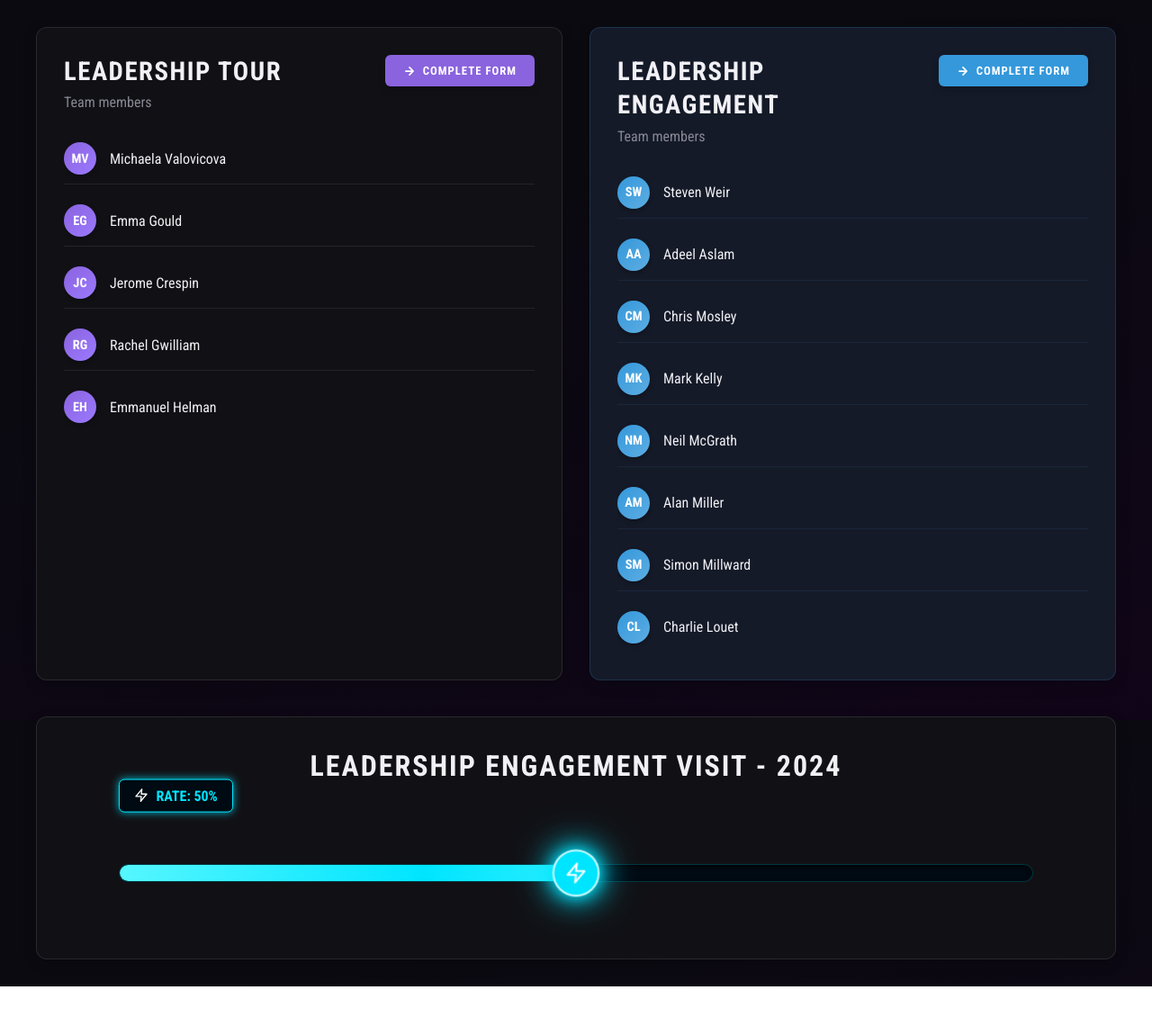
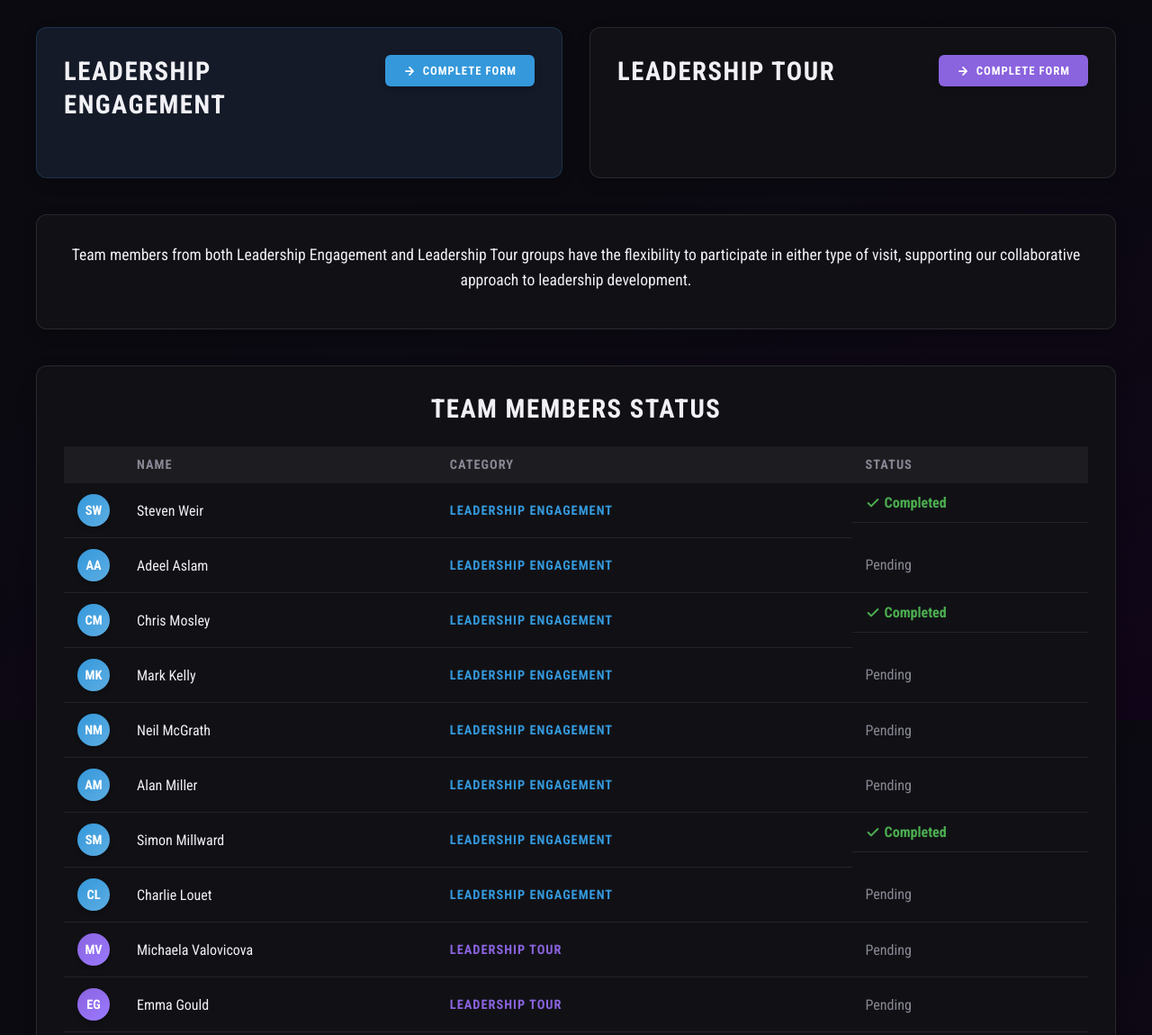
Before and after one commit to ajforerunner/Leadership-dashboard, a plain HTML site: page index.html in a window 1280 px wide. Shown: the top 1150 px of the page at 90% size. Before the commit the page ends 1096 px from the top, so only its background shows below. Drawn offline with Linux system fonts and the light colour scheme.

Commit message:
Update index.html

```diff
--- a/index.html
+++ b/index.html
@@ -3,7 +3,7 @@
 <head>
     <meta charset="UTF-8">
     <meta name="viewport" content="width=device-width, initial-scale=1.0">
-    <title>Leadership Dashboard - Enhanced V6</title>
+    <title>Leadership Dashboard - Combined Version</title>
     <link href="https://fonts.googleapis.com/css2?family=Roboto+Condensed:wght@300;400;700&display=swap" rel="stylesheet">
     <style>
         :root {
@@ -35,6 +35,9 @@
             --anim-fast: 0.2s;
             --anim-medium: 0.4s;
             --anim-slow: 0.6s;
+
+            /* Green for completed status */
+            --completed-color: #4caf50;
         }
 
         * {
@@ -104,7 +107,6 @@
              border-color: rgba(52, 152, 219, 0.3);
          }
 
-
         /* Card Header - Updated for robust alignment */
         .card-header {
             display: flex;
@@ -119,7 +121,6 @@
         .card-header-text {
             flex-grow: 1; /* Allow text block to take available space */
         }
-
 
         /* Title Typography */
         .card-title {
@@ -193,109 +194,64 @@
             transform: translateX(2px);
         }
 
-
-        /* Team list styles */
-        .team-list {
-            display: flex;
-            flex-direction: column;
-            gap: 12px;
-            flex-grow: 1; /* Allows list to push footer down */
+        /* Combined Team Members Table */
+        .combined-team-table {
+            margin-top: 40px;
+            background: var(--card-bg);
+            border-radius: var(--card-radius);
+            padding: 30px;
+            border: 1px solid var(--border-color);
+            box-shadow: 0 5px 15px rgba(0, 0, 0, 0.2);
+            /* Animation */
+            opacity: 0;
+            transform: translateY(20px);
+            animation: fadeInUp var(--anim-slow) ease forwards;
+            animation-delay: 0.3s;
         }
 
-        /* Team item styles */
-        .team-item {
-            display: flex;
-            align-items: center;
-            padding: 10px 0;
-            background: transparent;
-            border-radius: 0;
-            transition: all var(--anim-medium) cubic-bezier(0.25, 0.8, 0.25, 1);
-            text-decoration: none;
+        .combined-title {
+            font-size: 1.8rem;
+            letter-spacing: 1.5px;
+            font-weight: 700;
+            text-transform: uppercase;
             color: var(--text-color);
-            position: relative;
-            overflow: hidden;
-            border: none;
+            margin-bottom: 25px;
+            text-align: center;
+        }
+
+        .team-table {
+            width: 100%;
+            border-collapse: collapse;
+            margin-top: 15px;
+        }
+
+        .team-table th {
+            text-align: left;
+            padding: 12px 15px;
+            background: rgba(255, 255, 255, 0.05);
+            color: var(--gray-text);
+            font-size: 0.9rem;
+            font-weight: 700;
+            text-transform: uppercase;
+            letter-spacing: 1px;
+        }
+
+        .team-table td {
+            padding: 12px 15px;
             border-bottom: 1px solid rgba(255, 255, 255, 0.08);
-            box-shadow: none;
-            min-height: 45px;
+            vertical-align: middle;
         }
-        .team-item:last-child {
+
+        .team-table tr:last-child td {
             border-bottom: none;
         }
 
-        .team-item .team-name {
-            transition: opacity var(--anim-medium) ease, transform var(--anim-medium) ease;
-            font-size: 1rem;
-            font-weight: 400;
-            flex-grow: 1;
-            white-space: nowrap;
-            overflow: hidden;
-            text-overflow: ellipsis;
-            color: var(--text-color);
+        .team-table tr:hover {
+            background: rgba(255, 255, 255, 0.05);
         }
 
-        /* Team item hover */
-        .team-item:hover {
-            background: rgba(255, 255, 255, 0.05);
-            box-shadow: none;
-            transform: none;
-            border-color: rgba(255, 255, 255, 0.08);
-            color: var(--text-color);
-            padding-left: 10px;
-            margin-left: -10px;
-            border-radius: 4px;
-        }
-
-        .team-item:hover .team-name {
-            opacity: 0;
-            transform: translateX(-10px);
-        }
-
-        /* "Complete Form" text appearance */
-        .team-item::after {
-            content: "Complete Form ↗";
-            position: absolute;
-            left: 60px;
-            right: 10px;
-            top: 50%;
-            transform: translateY(-50%) translateX(10px);
-            font-size: 0.95rem;
-            font-weight: 700;
-            color: var(--primary-color);
-            opacity: 0;
-            transition: all var(--anim-medium) ease;
-            pointer-events: none;
-            white-space: nowrap;
-            overflow: hidden;
-            text-overflow: ellipsis;
-        }
-
-        .team-item:hover::after {
-            opacity: 1;
-            transform: translateY(-50%) translateX(0);
-        }
-
-        /* Blue themed team items */
-        .team-item.blue-team-item {
-            background: transparent;
-            border-color: rgba(52, 152, 219, 0.1); /* Blueish border */
-        }
-         .team-item.blue-team-item:last-child {
-             border-bottom: none;
-         }
-
-        .team-item.blue-team-item:hover {
-            background: rgba(52, 152, 219, 0.1);
-            border-color: rgba(52, 152, 219, 0.1);
-        }
-
-        .team-item.blue-team-item::after {
-            color: var(--blue-primary);
-        }
-
-
-        /* Team avatar styles */
-        .team-avatar {
+        /* Team avatar styles in table */
+        .team-avatar-table {
             width: 36px;
             height: 36px;
             background: linear-gradient(135deg, var(--primary-color), var(--primary-light));
@@ -304,27 +260,51 @@
             align-items: center;
             justify-content: center;
             font-weight: bold;
-            margin-right: 15px;
             box-shadow: 0 2px 5px rgba(0, 0, 0, 0.3);
             font-size: 0.9rem;
             color: #ffffff;
-            flex-shrink: 0;
-            transition: transform var(--anim-medium) ease;
         }
 
-        .team-item:hover .team-avatar {
-             transform: scale(1.05);
-             box-shadow: 0 3px 8px rgba(0, 0, 0, 0.4);
+        .team-avatar-table.blue-avatar {
+            background: linear-gradient(135deg, var(--blue-primary), var(--blue-highlight));
         }
 
-        /* Blue avatar variant */
-        .team-avatar.blue-avatar {
-            background: linear-gradient(135deg, var(--blue-primary), var(--blue-highlight));
+        .team-table td:first-child {
+            width: 50px;
         }
-         .team-item:hover .team-avatar.blue-avatar {
-             box-shadow: 0 3px 8px rgba(0, 0, 0, 0.4);
-         }
 
+        .team-member-name {
+            font-weight: 400;
+            color: var(--text-color);
+        }
+
+        .team-member-completed {
+            color: var(--completed-color);
+            font-weight: 700;
+            display: flex;
+            align-items: center;
+            gap: 5px;
+        }
+
+        .team-member-pending {
+            color: var(--gray-text);
+            font-weight: 400;
+        }
+
+        .team-table td.team-category {
+            font-weight: 700;
+            text-transform: uppercase;
+            letter-spacing: 1px;
+            font-size: 0.9rem;
+        }
+
+        .engagement {
+            color: var(--blue-primary);
+        }
+
+        .tour {
+            color: var(--primary-color);
+        }
 
         /* Energy flow section - Reverted to Solid Border */
         .energy-flow {
@@ -340,9 +320,8 @@
             opacity: 0;
             transform: translateY(20px);
             animation: fadeInUp var(--anim-slow) ease forwards;
-            animation-delay: 0.3s;
+            animation-delay: 0.4s;
         }
-
 
         .energy-title {
             font-size: 2rem;
@@ -441,7 +420,6 @@
              width: 16px; height: 16px;
          }
 
-
         /* Keyframe Animations - Updated for cyan glow */
         @keyframes fadeInUp {
             from { opacity: 0; transform: translateY(30px); }
@@ -468,7 +446,6 @@
             }
         }
 
-
         /* Responsive Adjustments */
         @media (max-width: 992px) {
              main { grid-template-columns: 1fr 1fr; }
@@ -478,6 +455,7 @@
             body { padding: 20px; }
             main { grid-template-columns: 1fr; gap: 25px; }
             .card { padding: 25px; } /* Adjust padding */
+            .combined-team-table { padding: 25px; }
 
             /* Ensure header text block wraps correctly */
             .card-header { flex-wrap: wrap; } /* Allow wrapping */
@@ -494,11 +472,18 @@
                  margin-left: 0; /* Reset margin when wrapped */
              }
 
-
             .energy-flow { padding: 30px; } /* Adjust padding */
             .energy-title { font-size: 1.6rem; margin-bottom: 40px; }
             .flow-path { left: 2%; width: 96%; }
             .flow-output { left: 2%; }
+
+            /* Table adjustments */
+            .team-table th, .team-table td {
+                padding: 10px;
+            }
+            .combined-title {
+                font-size: 1.6rem;
+            }
         }
 
         @media (max-width: 480px) {
@@ -506,14 +491,22 @@
             main { gap: 20px; }
             .card { padding: 20px; } /* Adjust padding */
             .card-title { font-size: 1.5rem; letter-spacing: 1px;}
-            .team-avatar { width: 32px; height: 32px; font-size: 0.8rem; margin-right: 12px;}
-            .team-item { min-height: 40px;}
-            .team-item::after { font-size: 0.9rem; left: 55px; }
+            .combined-team-table { padding: 20px; }
+            .team-avatar-table { width: 32px; height: 32px; font-size: 0.8rem;}
             .complete-btn { padding: 10px 15px; font-size: 0.75rem; }
             .energy-flow { padding: 25px; } /* Adjust padding */
             .energy-title { font-size: 1.4rem; }
             .flow-node { width: 45px; height: 45px; }
             .flow-output { font-size: 0.9rem; padding: 7px 14px; }
+
+            /* Table adjustments for tiny screens */
+            .team-table th, .team-table td {
+                padding: 8px 5px;
+                font-size: 0.9rem;
+            }
+            .combined-title {
+                font-size: 1.4rem;
+            }
         }
 
     </style>
@@ -521,88 +514,149 @@
 <body>
     <div class="container">
         <main>
+            <div class="card blue-theme">
+                <div class="card-header">
+                    <div class="card-header-text">
+                        <h2 class="card-title">Leadership Engagement</h2>
+                    </div>
+                    <a href="https://forms.office.com/e/JkgTZM73wn" class="complete-btn blue-btn" target="_blank" rel="noopener noreferrer">
+                         <svg xmlns="http://www.w3.org/2000/svg" width="14" height="14" viewBox="0 0 24 24" fill="none" stroke="currentColor" stroke-width="3" stroke-linecap="round" stroke-linejoin="round"> <path d="M5 12h14M12 5l7 7-7 7"/> </svg> COMPLETE FORM
+                    </a>
+                </div>
+            </div>
+
             <div class="card">
                 <div class="card-header">
                     <div class="card-header-text">
                         <h2 class="card-title">Leadership Tour</h2>
-                        <p class="card-subtitle">Team members</p>
                     </div>
                     <a href="https://equans.sharepoint.com/sites/BIProjects/_layouts/15/listforms.aspx?cid=ZmM4MjNhMjYtMDY4NS00YzRmLWIzMTQtYTVmNDdlOWUzODY4&nav=OGQxNjBjYjEtNzg5MS00N2NjLWI0YTctODY3OTk0YWQzYmFl" class="complete-btn" target="_blank" rel="noopener noreferrer">
                         <svg xmlns="http://www.w3.org/2000/svg" width="14" height="14" viewBox="0 0 24 24" fill="none" stroke="currentColor" stroke-width="3" stroke-linecap="round" stroke-linejoin="round"> <path d="M5 12h14M12 5l7 7-7 7"/> </svg> COMPLETE FORM
                     </a>
                 </div>
-
-                <div class="team-list">
-                    <a href="https://equans.sharepoint.com/sites/BIProjects/_layouts/15/listforms.aspx?cid=ZmM4MjNhMjYtMDY4NS00YzRmLWIzMTQtYTVmNDdlOWUzODY4&nav=OGQxNjBjYjEtNzg5MS00N2NjLWI0YTctODY3OTk0YWQzYmFl" class="team-item" target="_blank" rel="noopener noreferrer">
-                        <div class="team-avatar">MV</div>
-                        <div class="team-name">Michaela Valovicova</div>
-                    </a>
-                    <a href="https://equans.sharepoint.com/sites/BIProjects/_layouts/15/listforms.aspx?cid=ZmM4MjNhMjYtMDY4NS00YzRmLWIzMTQtYTVmNDdlOWUzODY4&nav=OGQxNjBjYjEtNzg5MS00N2NjLWI0YTctODY3OTk0YWQzYmFl" class="team-item" target="_blank" rel="noopener noreferrer">
-                        <div class="team-avatar">EG</div>
-                        <div class="team-name">Emma Gould</div>
-                    </a>
-                    <a href="https://equans.sharepoint.com/sites/BIProjects/_layouts/15/listforms.aspx?cid=ZmM4MjNhMjYtMDY4NS00YzRmLWIzMTQtYTVmNDdlOWUzODY4&nav=OGQxNjBjYjEtNzg5MS00N2NjLWI0YTctODY3OTk0YWQzYmFl" class="team-item" target="_blank" rel="noopener noreferrer">
-                        <div class="team-avatar">JC</div>
-                        <div class="team-name">Jerome Crespin</div>
-                    </a>
-                     <a href="https://equans.sharepoint.com/sites/BIProjects/_layouts/15/listforms.aspx?cid=ZmM4MjNhMjYtMDY4NS00YzRmLWIzMTQtYTVmNDdlOWUzODY4&nav=OGQxNjBjYjEtNzg5MS00N2NjLWI0YTctODY3OTk0YWQzYmFl" class="team-item" target="_blank" rel="noopener noreferrer">
-                         <div class="team-avatar">RG</div>
-                         <div class="team-name">Rachel Gwilliam</div>
-                    </a>
-                     <a href="https://equans.sharepoint.com/sites/BIProjects/_layouts/15/listforms.aspx?cid=ZmM4MjNhMjYtMDY4NS00YzRmLWIzMTQtYTVmNDdlOWUzODY4&nav=OGQxNjBjYjEtNzg5MS00N2NjLWI0YTctODY3OTk0YWQzYmFl" class="team-item" target="_blank" rel="noopener noreferrer">
-                         <div class="team-avatar">EH</div>
-                         <div class="team-name">Emmanuel Helman</div>
-                    </a>
-                </div>
-            </div>
-
-            <div class="card blue-theme">
-                <div class="card-header">
-                    <div class="card-header-text">
-                        <h2 class="card-title">Leadership Engagement</h2>
-                        <p class="card-subtitle">Team members</p>
-                    </div>
-                    <a href="https://forms.office.com/e/JkgTZM73wn" class="complete-btn blue-btn" target="_blank" rel="noopener noreferrer">
-                         <svg xmlns="http://www.w3.org/2000/svg" width="14" height="14" viewBox="0 0 24 24" fill="none" stroke="currentColor" stroke-width="3" stroke-linecap="round" stroke-linejoin="round"> <path d="M5 12h14M12 5l7 7-7 7"/> </svg> COMPLETE FORM
-                    </a>
-                </div>
-
-                <div class="team-list">
-                    <a href="https://forms.office.com/e/JkgTZM73wn" class="team-item blue-team-item" target="_blank" rel="noopener noreferrer">
-                        <div class="team-avatar blue-avatar">SW</div>
-                        <div class="team-name">Steven Weir</div>
-                    </a>
-                    <a href="https://forms.office.com/e/JkgTZM73wn" class="team-item blue-team-item" target="_blank" rel="noopener noreferrer">
-                        <div class="team-avatar blue-avatar">AA</div>
-                        <div class="team-name">Adeel Aslam</div>
-                    </a>
-                    <a href="https://forms.office.com/e/JkgTZM73wn" class="team-item blue-team-item" target="_blank" rel="noopener noreferrer">
-                        <div class="team-avatar blue-avatar">CM</div>
-                        <div class="team-name">Chris Mosley</div>
-                    </a>
-                    <a href="https://forms.office.com/e/JkgTZM73wn" class="team-item blue-team-item" target="_blank" rel="noopener noreferrer">
-                        <div class="team-avatar blue-avatar">MK</div>
-                        <div class="team-name">Mark Kelly</div>
-                    </a>
-                    <a href="https://forms.office.com/e/JkgTZM73wn" class="team-item blue-team-item" target="_blank" rel="noopener noreferrer">
-                        <div class="team-avatar blue-avatar">NM</div>
-                        <div class="team-name">Neil McGrath</div>
-                    </a>
-                    <a href="https://forms.office.com/e/JkgTZM73wn" class="team-item blue-team-item" target="_blank" rel="noopener noreferrer">
-                        <div class="team-avatar blue-avatar">AM</div>
-                        <div class="team-name">Alan Miller</div>
-                    </a>
-                    <a href="https://forms.office.com/e/JkgTZM73wn" class="team-item blue-team-item" target="_blank" rel="noopener noreferrer">
-                        <div class="team-avatar blue-avatar">SM</div>
-                        <div class="team-name">Simon Millward</div>
-                    </a>
-                    <a href="https://forms.office.com/e/JkgTZM73wn" class="team-item blue-team-item" target="_blank" rel="noopener noreferrer">
-                        <div class="team-avatar blue-avatar">CL</div>
-                        <div class="team-name">Charlie Louet</div>
-                    </a>
-                </div>
             </div>
         </main>
+
+        <div class="card" style="margin-bottom: 40px; animation-delay: 0.25s;">
+            <div style="text-align: center; margin-bottom: 10px;">
+                <p style="font-size: 1.1rem; line-height: 1.6; color: var(--text-color);">
+                    Team members from both Leadership Engagement and Leadership Tour groups have the flexibility to participate in either type of visit, supporting our collaborative approach to leadership development.
+                </p>
+            </div>
+        </div>
+
+        <div class="combined-team-table">
+            <h2 class="combined-title">TEAM MEMBERS STATUS</h2>
+
+            <table class="team-table">
+                <thead>
+                    <tr>
+                        <th></th>
+                        <th>Name</th>
+                        <th>Category</th>
+                        <th>Status</th>
+                    </tr>
+                </thead>
+                <tbody>
+                    <!-- Leadership Engagement Team Members -->
+                    <tr>
+                        <td><div class="team-avatar-table blue-avatar">SW</div></td>
+                        <td class="team-member-name">Steven Weir</td>
+                        <td class="team-category engagement">Leadership Engagement</td>
+                        <td class="team-member-completed">
+                            <svg xmlns="http://www.w3.org/2000/svg" width="16" height="16" viewBox="0 0 24 24" fill="none" stroke="currentColor" stroke-width="3" stroke-linecap="round" stroke-linejoin="round">
+                                <polyline points="20 6 9 17 4 12"></polyline>
+                            </svg>
+                            Completed
+                        </td>
+                    </tr>
+                    <tr>
+                        <td><div class="team-avatar-table blue-avatar">AA</div></td>
+                        <td class="team-member-name">Adeel Aslam</td>
+                        <td class="team-category engagement">Leadership Engagement</td>
+                        <td class="team-member-pending">Pending</td>
+                    </tr>
+                    <tr>
+                        <td><div class="team-avatar-table blue-avatar">CM</div></td>
+                        <td class="team-member-name">Chris Mosley</td>
+                        <td class="team-category engagement">Leadership Engagement</td>
+                        <td class="team-member-completed">
+                            <svg xmlns="http://www.w3.org/2000/svg" width="16" height="16" viewBox="0 0 24 24" fill="none" stroke="currentColor" stroke-width="3" stroke-linecap="round" stroke-linejoin="round">
+                                <polyline points="20 6 9 17 4 12"></polyline>
+                            </svg>
+                            Completed
+                        </td>
+                    </tr>
+                    <tr>
+                        <td><div class="team-avatar-table blue-avatar">MK</div></td>
+                        <td class="team-member-name">Mark Kelly</td>
+                        <td class="team-category engagement">Leadership Engagement</td>
+                        <td class="team-member-pending">Pending</td>
+                    </tr>
+                    <tr>
+                        <td><div class="team-avatar-table blue-avatar">NM</div></td>
+                        <td class="team-member-name">Neil McGrath</td>
+                        <td class="team-category engagement">Leadership Engagement</td>
+                        <td class="team-member-pending">Pending</td>
+                    </tr>
+                    <tr>
+                        <td><div class="team-avatar-table blue-avatar">AM</div></td>
+                        <td class="team-member-name">Alan Miller</td>
+                        <td class="team-category engagement">Leadership Engagement</td>
+                        <td class="team-member-pending">Pending</td>
+                    </tr>
+                    <tr>
+                        <td><div class="team-avatar-table blue-avatar">SM</div></td>
+                        <td class="team-member-name">Simon Millward</td>
+                        <td class="team-category engagement">Leadership Engagement</td>
+                        <td class="team-member-completed">
+                            <svg xmlns="http://www.w3.org/2000/svg" width="16" height="16" viewBox="0 0 24 24" fill="none" stroke="currentColor" stroke-width="3" stroke-linecap="round" stroke-linejoin="round">
+                                <polyline points="20 6 9 17 4 12"></polyline>
+                            </svg>
+                            Completed
+                        </td>
+                    </tr>
+                    <tr>
+                        <td><div class="team-avatar-table blue-avatar">CL</div></td>
+                        <td class="team-member-name">Charlie Louet</td>
+                        <td class="team-category engagement">Leadership Engagement</td>
+                        <td class="team-member-pending">Pending</td>
+                    </tr>
+
+                    <!-- Leadership Tour Team Members -->
+                    <tr>
+                        <td><div class="team-avatar-table">MV</div></td>
+                        <td class="team-member-name">Michaela Valovicova</td>
+                        <td class="team-category tour">Leadership Tour</td>
+                        <td class="team-member-pending">Pending</td>
+                    </tr>
+                    <tr>
+                        <td><div class="team-avatar-table">EG</div></td>
+                        <td class="team-member-name">Emma Gould</td>
+                        <td class="team-category tour">Leadership Tour</td>
+                        <td class="team-member-pending">Pending</td>
+                    </tr>
+                    <tr>
+                        <td><div class="team-avatar-table">JC</div></td>
+                        <td class="team-member-name">Jerome Crespin</td>
+                        <td class="team-category tour">Leadership Tour</td>
+                        <td class="team-member-pending">Pending</td>
+                    </tr>
+                    <tr>
+                        <td><div class="team-avatar-table">RG</div></td>
+                        <td class="team-member-name">Rachel Gwilliam</td>
+                        <td class="team-category tour">Leadership Tour</td>
+                        <td class="team-member-pending">Pending</td>
+                    </tr>
+                    <tr>
+                        <td><div class="team-avatar-table">EH</div></td>
+                        <td class="team-member-name">Emmanuel Helman</td>
+                        <td class="team-category tour">Leadership Tour</td>
+                        <td class="team-member-pending">Pending</td>
+                    </tr>
+                </tbody>
+            </table>
+        </div>
 
         <div class="energy-flow">
             <h2 class="energy-title">LEADERSHIP ENGAGEMENT VISIT - 2024</h2>
```
